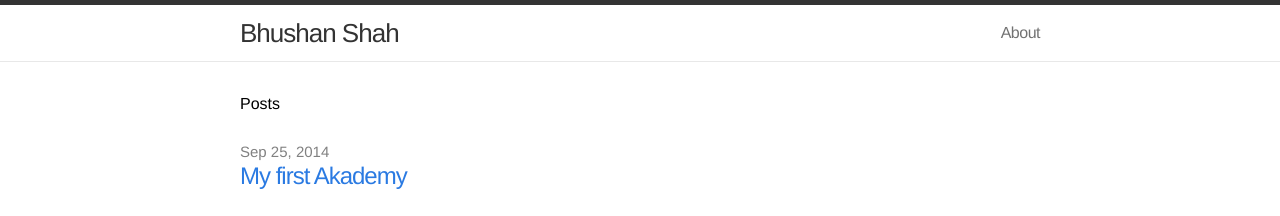
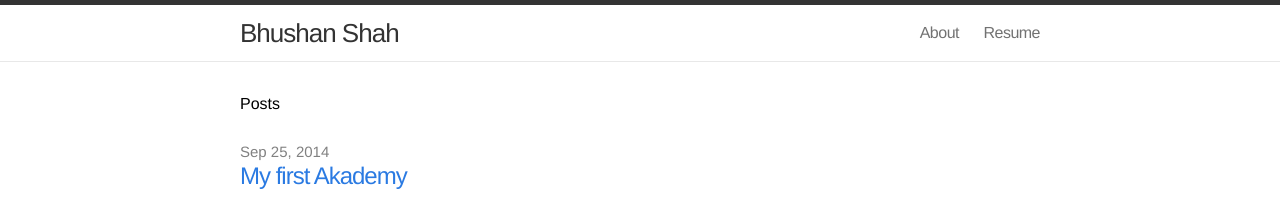
Before and after one commit to bhush9/bhush9.github.io, a Jekyll site: the page built from index.html, in a window 1280 px wide. Shown: the top 216 px of the page. Built offline with Jekyll 4.4.1, drawn with Linux system fonts in a browser that asks for light colours.

Commit message:
Add resume

```diff
--- a/_includes/header.html
+++ b/_includes/header.html
@@ -20,6 +20,7 @@
         {% for page in site.pages %}
           {% if page.title %}<a class="page-link" href="{{ page.url | prepend: site.baseurl }}">{{ page.title }}</a>{% endif %}
         {% endfor %}
+        <a class="page-link" href="/bshah-resume.pdf">Resume</a>
       </div>
     </nav>
 
```
Also changed, not shown: 1 other file.
